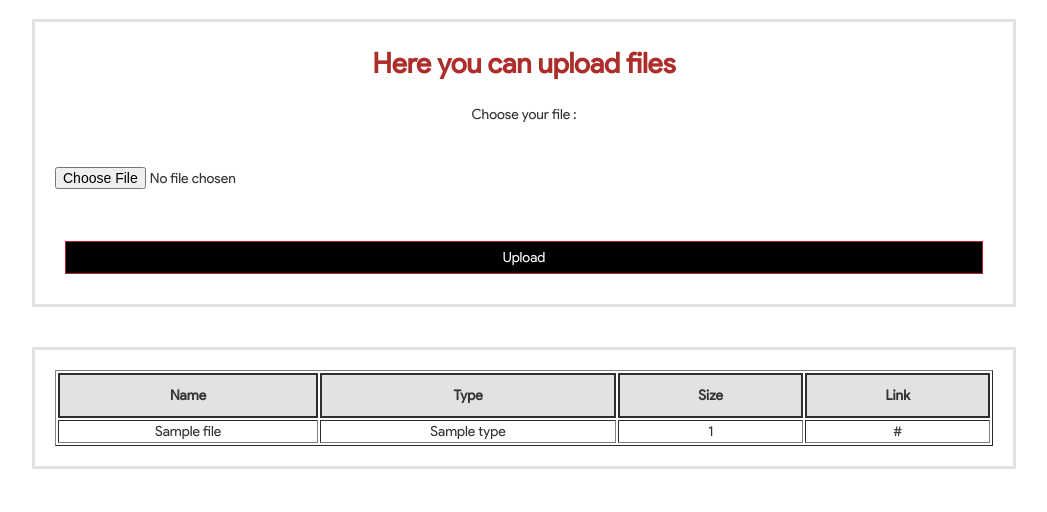
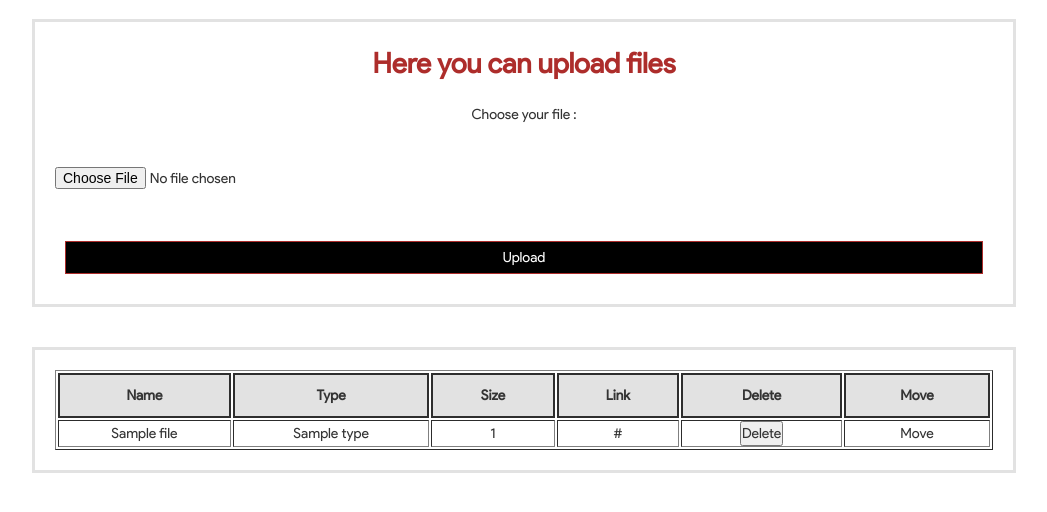
Before and after one commit to seasheepjoe/filer2, a PHP site: template views/upload.html.twig in a window 1280 px wide. Shown: the part 101-613 px from the top of the page, without its empty margins (116-1163 px from the left). Run offline with PHP 8.4, Linux system fonts and the light colour scheme; the template is opened without the code that fills it: most values are stand-ins (such as "Sample title", 1, 10 or a date in 2020); some libraries are stand-ins or nearby versions.

Commit message:
added form to layout

```diff
--- a/views/layout.html.twig
+++ b/views/layout.html.twig
@@ -4,6 +4,7 @@
     <meta charset="UTF-8">
     <title>{% block page_title %}{% endblock %}</title>
     <link rel="stylesheet" href="assets/style.css">
+    <link rel="icon" href="assets/img/FilerLogo.ico">
   </head>
   <body>
   {% block header %}
--- a/views/upload.html.twig
+++ b/views/upload.html.twig
@@ -16,11 +16,14 @@
 
     <div class="filer_content">
         <table class="files_list" border="1">
+        <form action="?action=upload" method="post">
             <tr>
                 <th>Name</th>
                 <th>Type</th>
                 <th>Size</th>
                 <th>Link</th>
+                <th>Delete</th>
+                <th>Move</th>
             </tr>
                 {% for file in files %}
                     {% for entry in file %}
@@ -29,9 +32,12 @@
                         <td>{{ entry['type'] }}</td>
                         <td>{{ entry['size'] }}</td>
                         <td>{{ entry['link'] }}</td>
+                        <td><button type="submit" name="delete-btn" aria-hidden="true">Delete</button></td>
+                        <td>Move</td>
                     </tr>
                     {% endfor %}
                 {% endfor %}
+            </form>
         </table>
     </div>
 </div>
```
Also changed, not shown: assets/img/filerLogo.ico (added), uploads/John/3.png (added), uploads/John/dzdzdz.jpg (added), uploads/John/filerLogo.ico (added), uploads/John/from-dalle.jpg (added), uploads/John/lol.jpg (added). Lines whose indentation alone changed are shown as unchanged.
